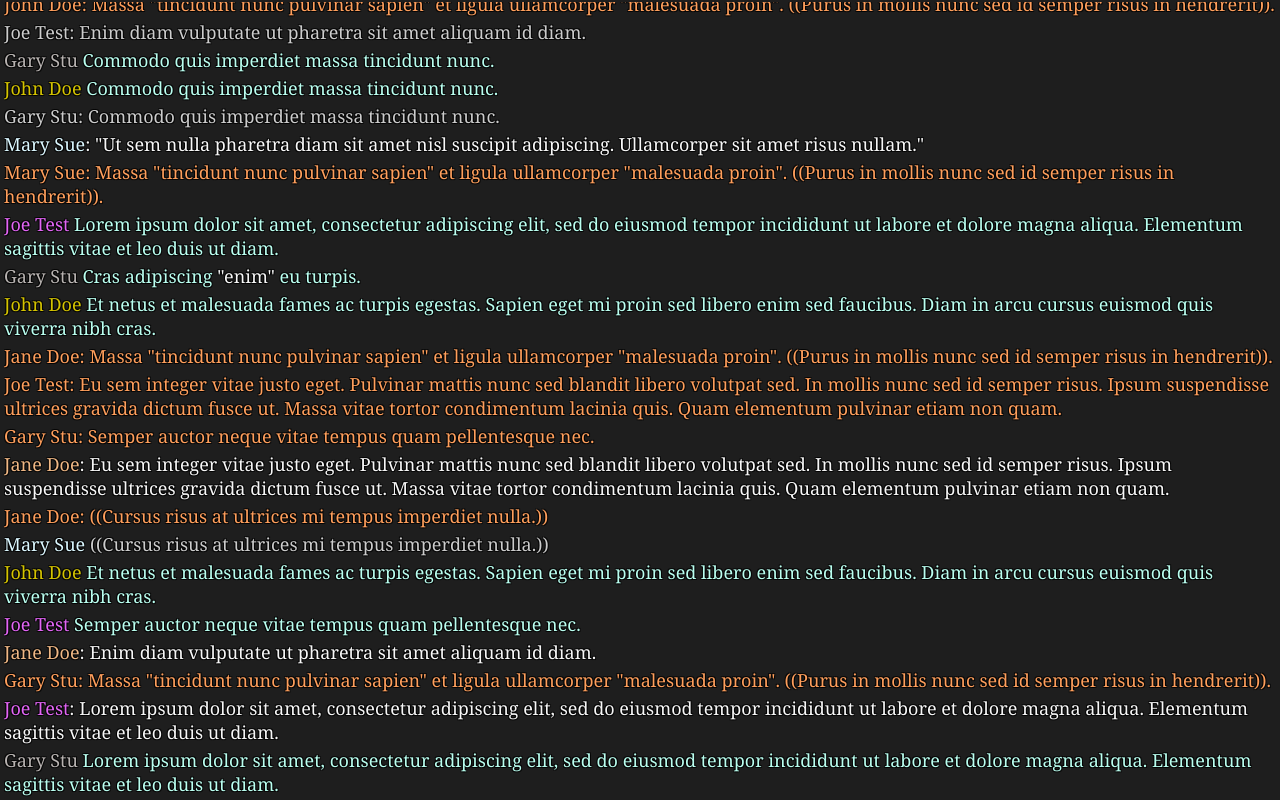
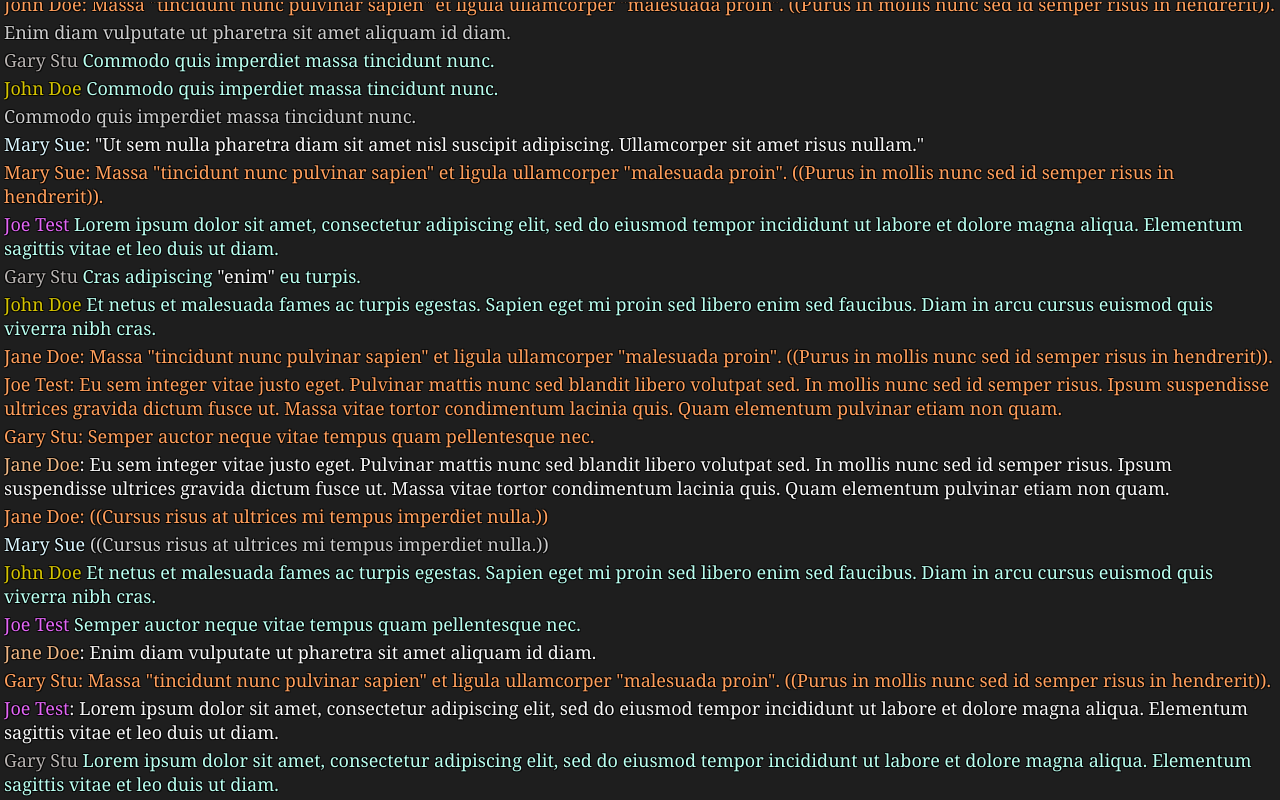
Before and after one commit to imsilvz/EchoV3, a React (Vite) app in the folder EchoV3.Ui/: page / in a window 1280 px wide. Built offline with nearby package versions, Linux system fonts and the light colour scheme.

Commit message:
fix for malformed system message

```diff
--- a/EchoV3.Ui/src/components/ChatMessage/ChatMessage.tsx
+++ b/EchoV3.Ui/src/components/ChatMessage/ChatMessage.tsx
@@ -96,23 +96,9 @@ export const MessageTypeSettings: { [key: string]: MessageSetting } = {
     CSSClassName: 'msgtype-default',
     ColoredNames: false,
     RoleplayHighlight: false,
-    Parse: function (messageData) {
-      const defaultSettings = MessageTypeSettings['Default'];
+    FormatSender: function (messageData) {
       return (
-        <p>
-          {this.FormatSender
-            ? this.FormatSender(messageData)
-            : (
-                defaultSettings.FormatSender as (
-                  messageData: ipc.ChatPayload,
-                ) => React.ReactNode
-              )(messageData)}
-          <span className="chat-message-content" data-testid="chat-message-content">
-            {this.FormatMessage
-              ? this.FormatMessage(messageData)
-              : defaultSettings.FormatMessage!(messageData)}
-          </span>
-        </p>
+        <span className="chat-message-sender" data-testid="chat-message-sender" />
       );
     },
   },
```
